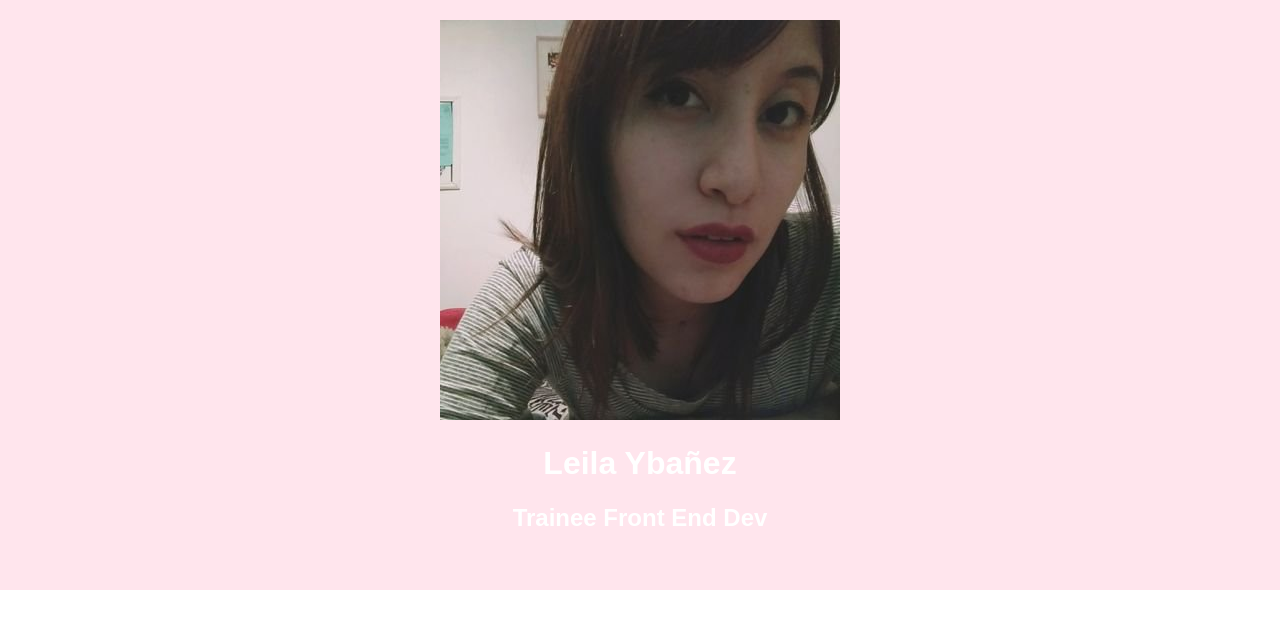
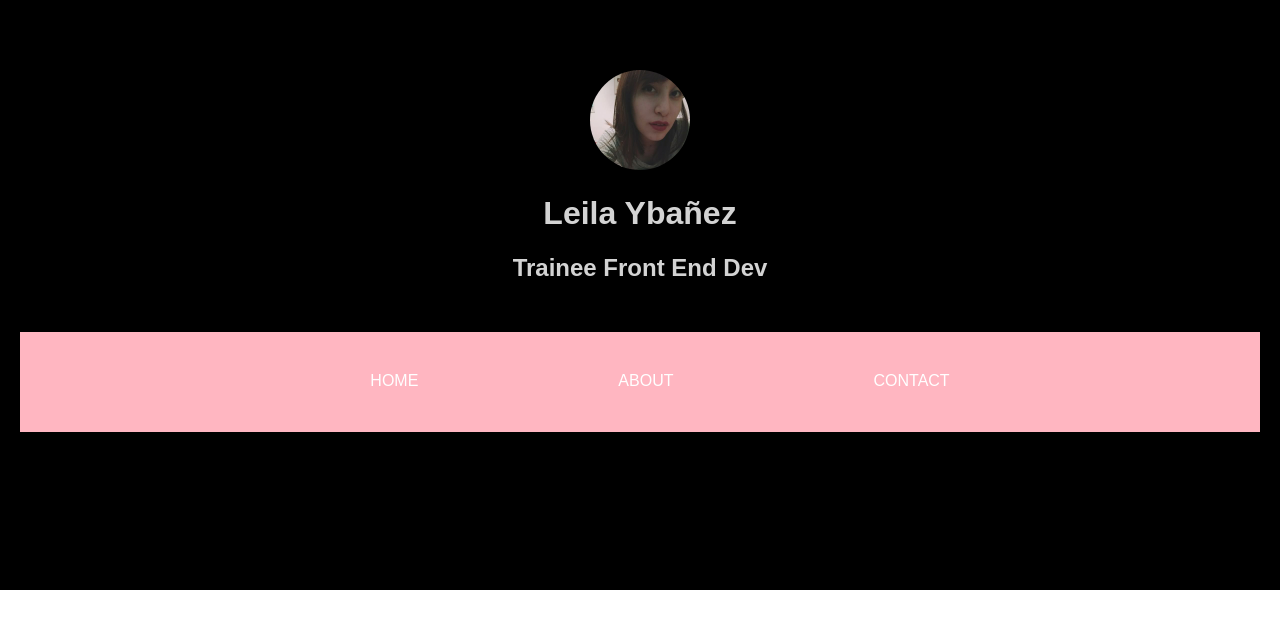
Before and after one commit to leilaybnz/react-workshop, a React (Create React App) app: page / in a window 1280 px wide. Shown: the top 628 px of the page. Built offline with nearby package versions, Linux system fonts and the light colour scheme.

Commit message:
Making the about component

```diff
--- a/package.json
+++ b/package.json
@@ -3,9 +3,11 @@
   "version": "0.1.0",
   "private": true,
   "dependencies": {
+    "npm": "^6.0.1",
     "react": "^16.3.2",
     "react-dom": "^16.3.2",
-    "react-scripts": "1.1.4"
+    "react-scripts": "1.1.4",
+    "styled-components": "^3.2.6"
   },
   "scripts": {
     "start": "react-scripts start",
--- a/src/App.css
+++ b/src/App.css
@@ -1,6 +1,7 @@
 .App {
   text-align: center;
-  background-color: #ffe5ed;
+  background-color: black;
+  color: white;
 }
 
 .App-logo {
--- a/src/App.js
+++ b/src/App.js
@@ -1,17 +1,21 @@
 import React, { Component } from 'react';
 import profile from './assets/profile.jpg'
 import './App.css';
-import Primary from '../src/components/Primary/Primary'
+import Primary from '../src/components/Primary/Primary';
+import Nav from '../src/components/Nav/Nav';
+import styled from 'styled-components';
+
 class App extends Component {
   render() {
     return (
       <div className="App">
         <div className="App-main">
           <Primary profile={profile} name={"Leila Ybañez"} job={"Trainee Front End Dev"}  />
+          <Nav home={"Home"} about={"About"} contact={"Contact"} />
         </div>
       </div>
     );
   }
 }
 
-export default App; 0
+export default App;
--- a/src/components/Nav/Nav.js
+++ b/src/components/Nav/Nav.js
@@ -1,15 +1,16 @@
-import React, {Component} from 'react';
+import React, { Component } from 'react';
+import style from './styles.css';
 
 const Nav = (props) => {
     return (
-        <div>
+        <div className="lista">
             <ul>
-                <li>Home</li>
-                <li>About</li>
-                <li>Contact</li>
+                <li className="home">{props.home}</li>
+                <li className="about">{props.about}</li>
+                <li className="contact">{props.contact}</li>
             </ul>
         </div>
     )
 }
 
-export default Nav
+export default Nav;
--- /dev/null
+++ b/src/components/Nav/styles.css
@@ -0,0 +1,16 @@
+.lista {
+    width: 100%;
+    height: 100px;
+    background-color: lightpink;
+}
+
+ul {
+    list-style-type: none;
+    font-weight: 100;
+}
+
+li {
+    display: inline-block;
+    text-transform: uppercase;
+    padding: 40px 100px;
+}
--- a/src/components/Primary/Primary.js
+++ b/src/components/Primary/Primary.js
@@ -1,8 +1,9 @@
-import React, {Component} from 'react';
+import React, { Component } from 'react';
+import styles from './styles.css'
 
 const Primary = (props) => {
     return (
-        <div>
+        <div className="box">
         <img src={props.profile} className="profile" alt="Profile" />
           <h1 className="name">{props.name}</h1>
           <h2 className="job">{props.job}</h2>
--- /dev/null
+++ b/src/components/Primary/styles.css
@@ -0,0 +1,15 @@
+body {
+    @import url('https://fonts.googleapis.com/css?family=Sunflower:300');
+    font-family: 'Sunflower', sans-serif;
+}
+
+.box {
+    margin: 50px;
+    color: lightgrey;
+}
+
+.profile {
+    height: 100px;
+    width: 100px;
+    border-radius: 50%;
+}
```
Also changed, not shown: src/components/About/About.js (added, +12 -0 lines), src/components/About/styles.css (added), 1 other file (tests, documents, lock files or other folders).
